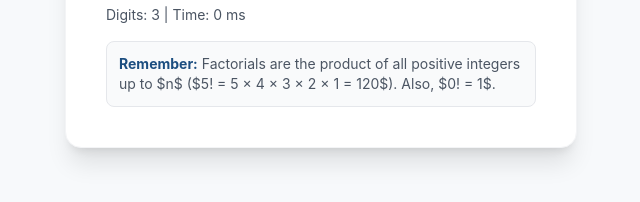
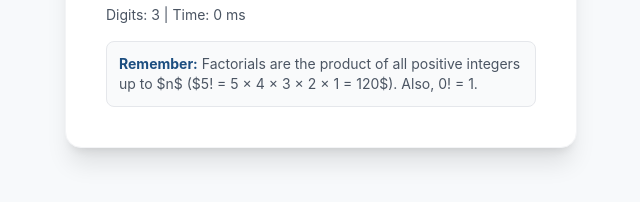
Before and after one commit to SuperBie/Factorial-caculator, a plain HTML site: page fact.html in a window 1280 px wide. Both pictures are taken after typing "5" into the empty fields and a click on the button "Calculate Factorial". Shown: the part 566-768 px from the top of the page, 319-959 px from the left. Drawn offline with nearby package versions, Linux system fonts and the light colour scheme.

Commit message:
Refactor HTML structure for factorial calculator

```diff
--- a/fact.html
+++ b/fact.html
@@ -5,7 +5,6 @@
   <meta name="viewport" content="width=device-width, initial-scale=1.0">
   <title>Factorial Generator</title>
 
-  <!-- Load Tailwind CSS -->
   <script src="https://cdn.tailwindcss.com"></script>
   <script>
     tailwind.config = {
@@ -20,14 +19,12 @@
     }
   </script>
 
-  <!-- Link external CSS -->
   <link rel="stylesheet" href="styles.css">
 </head>
 
 <body class="min-h-screen flex items-center justify-center p-4">
 
   <div id="app" class="w-full max-w-lg bg-white shadow-xl rounded-2xl p-6 md:p-10 border border-gray-100">
-    <!-- Header -->
     <h1 class="text-3xl font-extrabold text-primary-blue mb-2 text-center">
       Factorial Calculator
     </h1>
@@ -35,7 +32,6 @@
       Enter a non-negative integer to calculate its factorial.
     </p>
 
-    <!-- Input Section -->
     <div class="space-y-4">
       <label for="numberInput" class="block text-sm font-medium text-gray-700">
         Input Number (n)
@@ -56,7 +52,6 @@
       </button>
     </div>
 
-    <!-- Result Display -->
     <div id="resultContainer" class="mt-8 pt-6 border-t border-secondary-gray">
       <h2 class="text-xl font-semibold text-gray-700 mb-4">
         Result
@@ -66,7 +61,6 @@
       </div>
       <div id="meta" class="mt-2 text-sm text-gray-600"></div>
 
-      <!-- Citation/Tip Box -->
       <div id="tipBox" class="mt-4 p-3 text-sm text-gray-600 bg-gray-50 rounded-lg border border-gray-200">
         <span class="font-bold text-primary-blue">Remember:</span> Factorials are the product of all positive integers up to the number denoted (5! = 5 × 4 × 3 × 2 × 1 = 120). Also, 0! = 1.
       </div>
@@ -74,7 +68,6 @@
   </div>
 
   <script>
-    // BigInt factorial (async with progress)
     function factorial(n) {
       if (n === 0) return 1n;
       let result = 1n;
@@ -162,7 +155,7 @@
         tipBoxElement.innerHTML = `<span class="font-bold text-primary-blue">Preview:</span> ${head} … ${tail}`;
         } else {
         outputElement.textContent = `${num}! = ${str}`;
-        tipBoxElement.innerHTML = `<span class="font-bold text-primary-blue">Remember:</span> Factorials are the product of all positive integers up to $n$ ($5! = 5 × 4 × 3 × 2 × 1 = 120$). Also, $0! = 1$.`;
+        tipBoxElement.innerHTML = `<span class="font-bold text-primary-blue">Remember:</span> Factorials are the product of all positive integers up to $n$ ($5! = 5 × 4 × 3 × 2 × 1 = 120$). Also, 0! = 1.`;
         }
 
         metaElement.textContent = `Digits: ${digits.toLocaleString()} | Time: ${(end - start).toFixed(0)} ms`;
```
